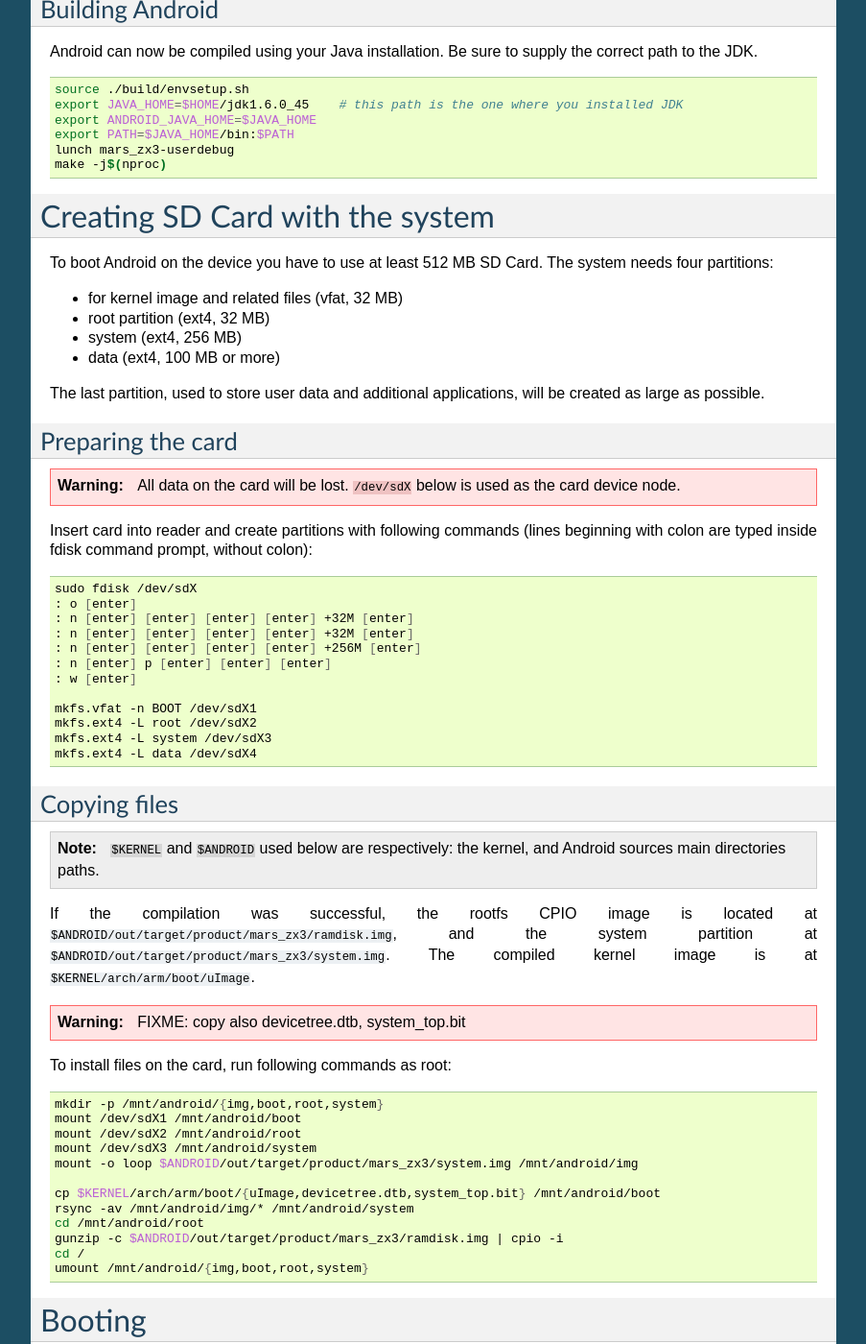
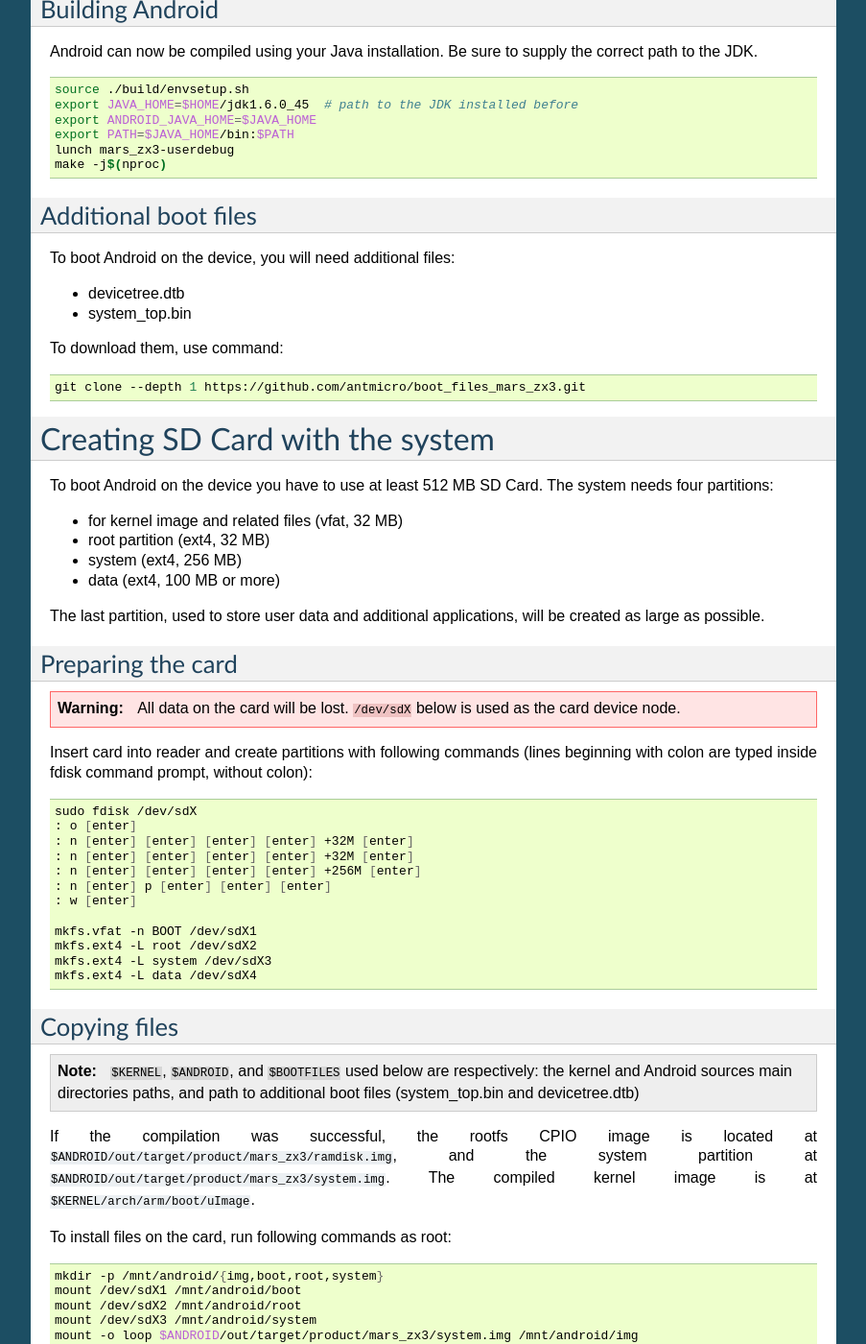
Before and after one commit to mgielda/android_mars_zx3, a Sphinx documentation site: the page built from doc/source/introduction.rst, in a window 1280 px wide and 1400 px high, scrolled down 2209 px. Shown: the whole window at 96% size, without its empty margins (198-1101 px from the left). Built offline with Sphinx 7.4.7, drawn with Linux system fonts in a browser that asks for light colours; some of the changed text lies outside the part shown.

Commit message:
Updated documentation

```diff
--- a/doc/source/introduction.rst
+++ b/doc/source/introduction.rst
@@ -58,7 +58,7 @@ The ``repo`` tool, used to manipulate the Android git repositories, can be downl
 
    mkdir ~/bin
    PATH=~/bin:$PATH
-   curl https://raw.githubusercontent.com/pgielda/android_mars_zx3/master/tools/repo > ~/bin/repo
+   curl https://storage.googleapis.com/git-repo-downloads/repo > ~/bin/repo
    chmod a+x ~/bin/repo
 
 Java
@@ -122,11 +122,25 @@ Android can now be compiled using your Java installation. Be sure to supply the
 .. code-block:: bash
 
    source ./build/envsetup.sh
-   export JAVA_HOME=$HOME/jdk1.6.0_45    # this path is the one where you installed JDK
+   export JAVA_HOME=$HOME/jdk1.6.0_45  # path to the JDK installed before
    export ANDROID_JAVA_HOME=$JAVA_HOME
    export PATH=$JAVA_HOME/bin:$PATH
    lunch mars_zx3-userdebug
    make -j$(nproc)
+
+Additional boot files
+---------------------
+
+To boot Android on the device, you will need additional files:
+
+* devicetree.dtb
+* system_top.bin
+
+To download them, use command:
+
+.. code-block:: bash
+
+   git clone --depth 1 https://github.com/antmicro/boot_files_mars_zx3.git
 
 Creating SD Card with the system
 ================================
@@ -169,12 +183,9 @@ Copying files
 
 .. note::
 
-   ``$KERNEL`` and ``$ANDROID`` used below are respectively: the kernel, and Android sources main directories paths.
+   ``$KERNEL``, ``$ANDROID``, and ``$BOOTFILES`` used below are respectively: the kernel and Android sources main directories paths, and path to additional boot files (system_top.bin and devicetree.dtb)
 
 If the compilation was successful, the rootfs CPIO image is located at :file:`$ANDROID/out/target/product/mars_zx3/ramdisk.img`, and the system partition at :file:`$ANDROID/out/target/product/mars_zx3/system.img`. The compiled kernel image is at :file:`$KERNEL/arch/arm/boot/uImage`.
-
-.. warning::
-   FIXME: copy also devicetree.dtb, system_top.bit
 
 To install files on the card, run following commands as root:
 
@@ -186,10 +197,14 @@ To install files on the card, run following commands as root:
    mount /dev/sdX3 /mnt/android/system
    mount -o loop $ANDROID/out/target/product/mars_zx3/system.img /mnt/android/img
 
-   cp $KERNEL/arch/arm/boot/{uImage,devicetree.dtb,system_top.bit} /mnt/android/boot
+   cp $KERNEL/arch/arm/boot/{uImage} /mnt/android/boot
+   cp $BOOTFILES/{devicetree.dtb,system_top.bit} /mnt/android/boot
+
    rsync -av /mnt/android/img/* /mnt/android/system
    cd /mnt/android/root
    gunzip -c $ANDROID/out/target/product/mars_zx3/ramdisk.img | cpio -i
+   chmod +x *.sh
+
    cd /
    umount /mnt/android/{img,boot,root,system}
 
@@ -213,7 +228,10 @@ In U-Boot command prompt type following commands to set environment variables:
 .. code-block:: bash
 
    setenv bootargs console=ttyPS0,115200 root=/dev/mmcblk0p2 rw rootwait earlyprintk
-   setenv bootcmd mmcinfo && fatload mmc 0 0x3000000 uImage && fatload mmc 0 0x2A00000 devicetree.dtb && fatload mmc 0 0x200000 system_top.bit && fpga loadb 0 0x200000 ${filesize} && bootm 0x3000000 - 0x2A00000
+   setenv bootcmd mmcinfo && fatload mmc 0 0x3000000 uImage && \
+   fatload mmc 0 0x2A00000 devicetree.dtb && \
+   fatload mmc 0 0x200000 system_top.bit && fpga loadb 0 0x200000 ${filesize} && \
+   bootm 0x3000000 - 0x2A00000
    saveenv
 
 And to boot:
@@ -223,7 +241,7 @@ And to boot:
    boot
 
 Using USB WiFi dongle
-=================
+=====================
 
 By default, only WiFi interfaces based on Atheros AR9271 are supported. Just connect dongle to the USB port and go to the Android settings, where you can turn on WiFi.
 
```
Also changed, not shown: other parts of doc/source/introduction.rst (+1 -1 lines).
